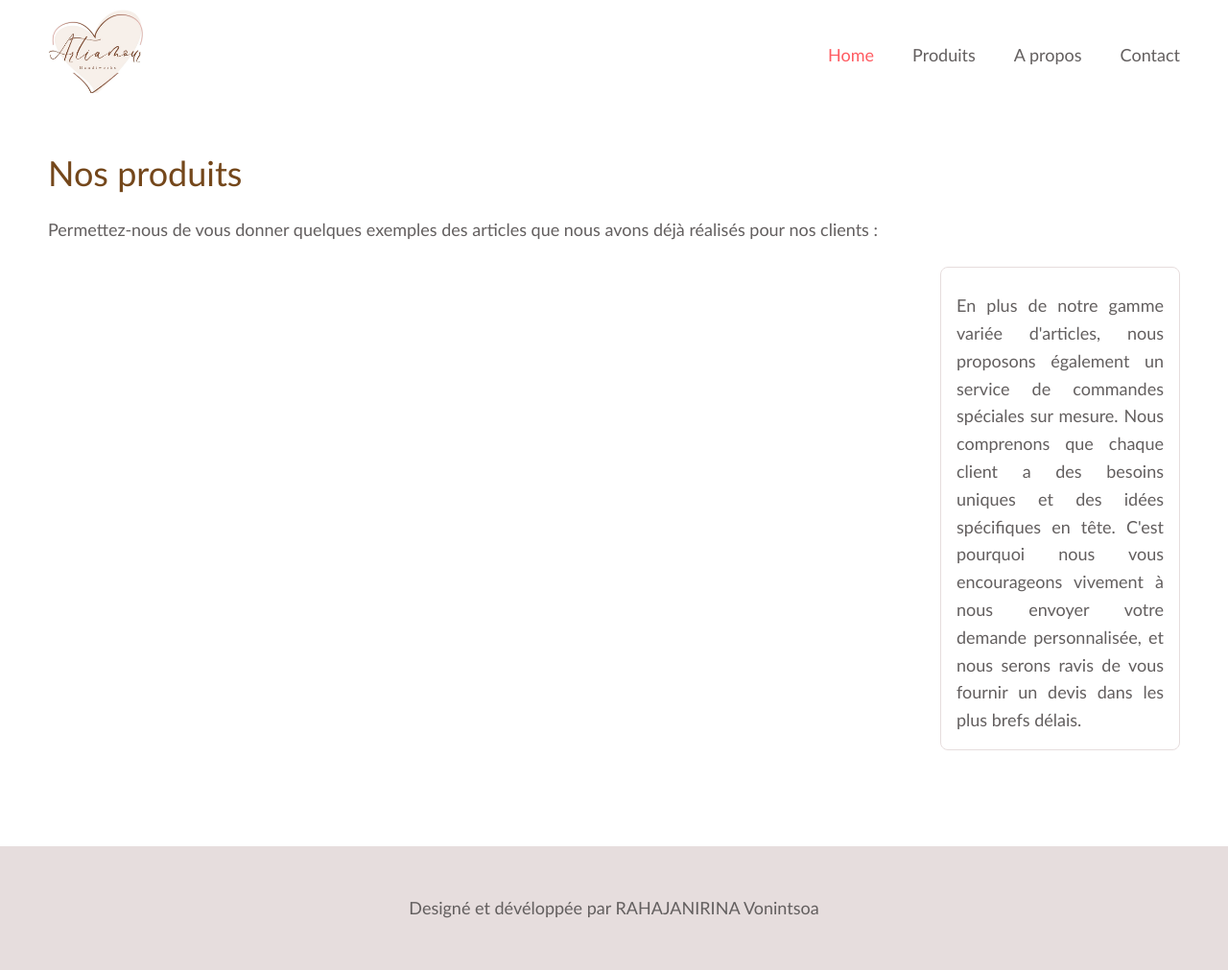
After one commit to manda07tsou/artiamour, a Symfony app: template templates/product/index.html.twig in a window 1280 px wide. The commit adds this page. Shown: the whole page at 96% size. Run offline with Twig, Linux system fonts and the light colour scheme; the template is opened without the code that fills it, so the values that code supplies are empty; style sheets or scripts are compiled from the project's sources; some libraries are stand-ins or nearby versions.

Commit message:
page product_home frontOffice

```diff
--- a/assets/admin.scss
+++ b/assets/admin.scss
@@ -1,7 +1,6 @@
 @import "./styles/components/table";
 @import "./styles/components/dropdown";
 @import "./styles/components/alert";
-@import "./styles/components/pagination";
 
 %container, .container{
     padding-left: var(--container-padding);
--- a/assets/styles/index.scss
+++ b/assets/styles/index.scss
@@ -14,6 +14,7 @@
 @import "./components/btn";
 @import "./components/scrollbar";
 @import "./components/form";
+@import "./components/pagination";
 
 @import "./pages/home";
 @import "./pages/products";
--- a/assets/styles/pages/_home.scss
+++ b/assets/styles/pages/_home.scss
@@ -23,6 +23,7 @@
 }
 
 .products{
+    width: 100%;
     display: grid;
     grid-template-columns: repeat(auto-fill, minmax(250px, 1fr));
     grid-gap: space(2);
--- a/assets/styles/pages/_products.scss
+++ b/assets/styles/pages/_products.scss
@@ -75,7 +75,6 @@
         left: 0;
         right: 0;
         display: block;
-        height: 100vh;
         border: 1px solid var(--border);
         border-radius: 8px;
         padding: space(2);
--- a/templates/base.html.twig
+++ b/templates/base.html.twig
@@ -23,8 +23,8 @@
             </div>
 
             <nav class="nav">
-                <a href="?mod=home" class="nav-item active">Home</a>
-                <a href="?mod=product" class="nav-item">Produits</a>
+                <a href="{{ path("app_home") }}" class="nav-item active">Home</a>
+                <a href="{{ path("app_product") }}" class="nav-item">Produits</a>
                 <a href="?mod=about" class="nav-item">A propos</a>
                 <a href="?mod=contact" class="nav-item">Contact</a>
             </nav>
--- /dev/null
+++ b/templates/product/index.html.twig
@@ -0,0 +1,29 @@
+{% extends 'base.html.twig' %}
+
+{% block title %}Hello ProductController!{% endblock %}
+
+{% block body %}
+    <div class="container mt-5 text-center">
+        <div class="section-title text-left">Nos produits</div>
+        <p>Permettez-nous de vous donner quelques exemples des articles que nous avons déjà réalisés pour nos clients :</p>
+        <div class="l-product-page">
+            <div style="width:100%">
+                <div class="products">
+                    {% for product in products %}
+                        {% include "product/_card.html.twig" %}
+                    {% endfor %}
+                </div>
+                <div class="mt-2">
+                    {{ knp_pagination_render(products) }}
+                </div>
+            </div>
+            <div>
+                <div class="product-sidebar">
+                    <p>
+                        En plus de notre gamme variée d'articles, nous proposons également un service de commandes spéciales sur mesure. Nous comprenons que chaque client a des besoins uniques et des idées spécifiques en tête. C'est pourquoi nous vous encourageons vivement à nous envoyer votre demande personnalisée, et nous serons ravis de vous fournir un devis dans les plus brefs délais.
+                    </p>
+                </div>
+            </div>
+        </div>
+    </div>
+{% endblock %}
```
Also changed, not shown: src/Controller/ProductController.php (added, +29 -0 lines).
